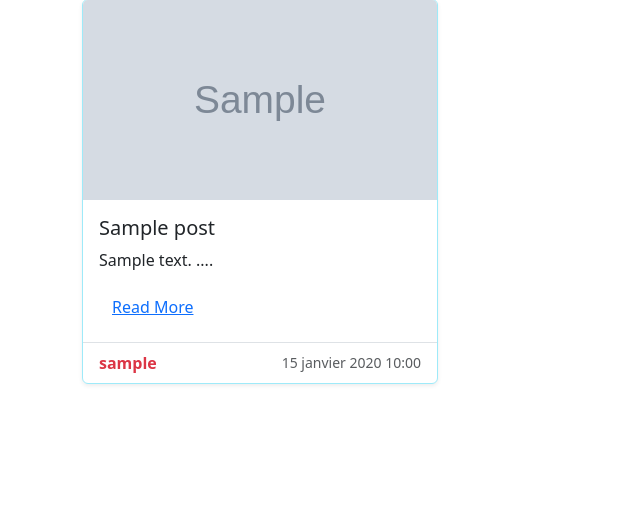
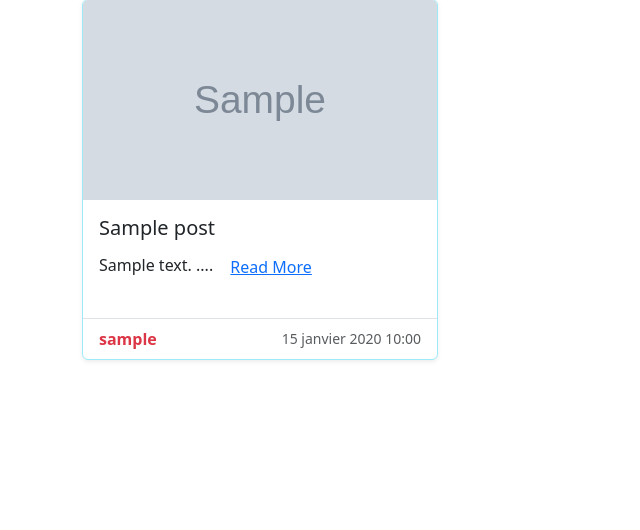
Before and after one commit to Zackiii/Mbollo_MoyDolle, a Django app: page / in a window 1280 px wide; the page is wider, and only the part inside the window is pictured. Shown: the part 2000-2530 px from the top of that part, without its empty margins (0-640 px from the left). Run offline with Django 4.2, Linux system fonts and the light colour scheme; tables that the repository leaves empty hold one stand-in row (values such as "Sample post"); grey boxes marked "Sample" are stand-in pictures.

Commit message:
version ameliorer+

```diff
--- a/templates/userTests/accueil.html
+++ b/templates/userTests/accueil.html
@@ -173,12 +173,11 @@
     <img src="{{ post.thumbnail.url }}" class="card-img-top justify-content-center" alt="{{post.title}}" style="width: 100%; height: 200px;">
     <div class="card-body">
       <h5 class="card-title">{{ post.title }}</h5>
-      <p class="card-text">{{ post.text|slice:":130"|linebreaksbr }} ....</p>
-      <div class="card-read-more justify-content-center">
+      <p class="card-text">{{ post.text|slice:":130"|linebreaksbr }} ....
         <a href="{% url 'post_details' post.id %}" class="btn btn-link btn-block">
-            Read More
-        </a>
-    </div>
+          Read More
+      </a>
+      </p>
       <div class="d-flex justify-content-between align-items-center">
         <div class="btn-group">
           {% if user.is_authenticated and post.author == user %}
```
